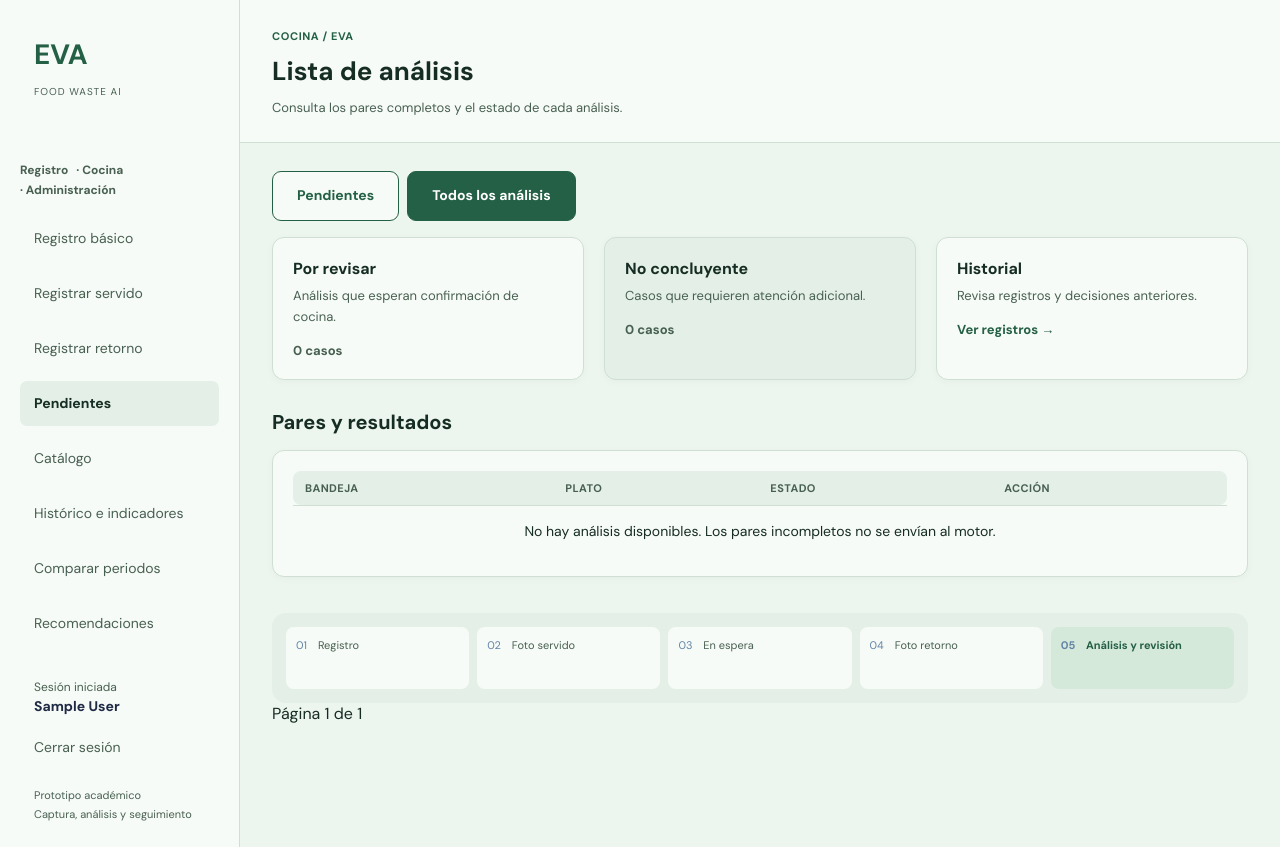
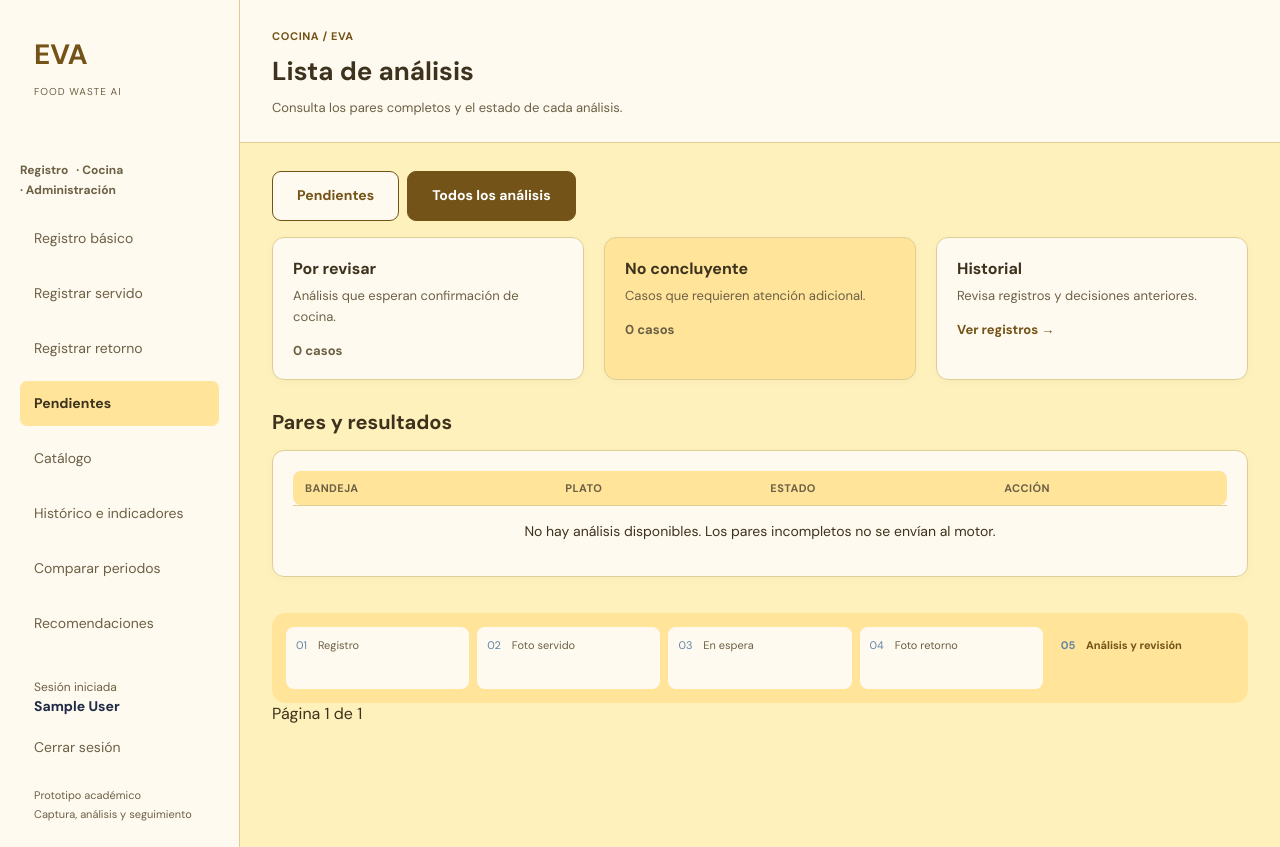
Before and after one commit to Sshadowcitoo/EVA, a Django app: page /analisis/ in a window 1280 px wide. Run offline with Django 5.2, Linux system fonts and the light colour scheme; the visitor is signed in with stand-in values (Sample User, id 1); data that the repository does not hold is empty.

Commit message:
Aplica amarillo pastel y crema a la paleta compartida

```diff
--- a/static/css/eva_pastel.css
+++ b/static/css/eva_pastel.css
@@ -1,13 +1,14 @@
 /* Sistema visual compartido. Los colores de máscaras y estados conservan su semántica. */
 .eva-pastel {
-  --eva-canvas: #edf5ef;
-  --eva-surface: #f7fbf7;
-  --eva-emphasis: #e4f0e7;
-  --eva-border: #cfdfd3;
-  --eva-ink: #162d23;
-  --eva-muted: #486052;
-  --eva-action: #246045;
-  --eva-action-hover: #194b34;
+  --eva-canvas: #fff1bb;
+  --eva-surface: #fffaf0;
+  --eva-emphasis: #ffe49a;
+  --eva-border: #dfce97;
+  --eva-ink: #3d321d;
+  --eva-muted: #6c6045;
+  --eva-action: #735317;
+  --eva-action-hover: #59400f;
+  --eva-chart: #246045;
   --eva-warning-bg: #fff4df;
   --eva-warning: #6e4b12;
   --eva-error-bg: #faeceb;
@@ -45,7 +46,7 @@
 .eva-pastel .historico :is(input, select, textarea) {
   color: var(--eva-ink);
   background: var(--eva-surface);
-  border-color: #7d9b86;
+  border-color: #97825b;
 }
 
 .eva-pastel .historico-aviso { background: var(--eva-warning-bg); color: var(--eva-warning); }
@@ -102,8 +103,8 @@
 .eva-bar-label { display: flex; justify-content: space-between; gap: 12px; font-size: 13px; overflow-wrap: anywhere; }
 .eva-bar meter { width: 100%; height: 12px; display: block; margin-top: 4px; }
 .eva-bar meter::-webkit-meter-bar { background: var(--eva-emphasis); border: 0; }
-.eva-bar meter::-webkit-meter-optimum-value { background: var(--eva-action); }
-.eva-bar meter::-moz-meter-bar { background: var(--eva-action); }
+.eva-bar meter::-webkit-meter-optimum-value { background: var(--eva-chart); }
+.eva-bar meter::-moz-meter-bar { background: var(--eva-chart); }
 
 @media (min-width: 1000px) {
   .eva-indicadores .app-layout { grid-template-columns: 240px minmax(0, 1fr); }
@@ -133,9 +134,9 @@
 .eva-trend { width: 100%; max-height: 200px; }
 .eva-trend text { fill: var(--eva-muted); font-size: 12px; }
 .eva-trend-grid { stroke: var(--eva-border); }
-.eva-trend-line { stroke: var(--eva-action); stroke-width: 2.5; }
-.eva-trend-point { fill: var(--eva-action); }
-.eva-trend-partial { fill: var(--eva-surface); stroke: var(--eva-action); stroke-width: 2; }
+.eva-trend-line { stroke: var(--eva-chart); stroke-width: 2.5; }
+.eva-trend-point { fill: var(--eva-chart); }
+.eva-trend-partial { fill: var(--eva-surface); stroke: var(--eva-chart); stroke-width: 2; }
 .eva-indicadores .eva-week-details summary { color: var(--eva-action); font-size: 13px; }
 .eva-indicadores .eva-week-table :is(th, td) { padding: 6px 4px; min-width: 0; font-size: 12px; }
 @media (max-width: 640px) {
@@ -147,13 +148,13 @@
 .eva-pastel { min-height: 100vh; }
 .eva-pastel .workspace { background: var(--eva-canvas); }
 .eva-pastel .page-header { border-color: var(--eva-border); }
-.eva-pastel .panel { box-shadow: 0 2px 8px rgb(22 45 35 / 3%); }
+.eva-pastel .panel { box-shadow: 0 2px 8px rgb(61 50 29 / 3%); }
 .eva-pastel :is(.form-field, .capture-search-field, .revision-acciones select) {
   background: var(--eva-surface); border-color: var(--eva-border);
 }
 .eva-pastel :is(input, select, textarea) { color: var(--eva-ink); accent-color: var(--eva-action); }
 .eva-pastel :is(.capture-fields, .capture-operation, .rec-campo, .historico-campo) :is(input, select, textarea) {
-  background: var(--eva-surface); border-color: #7d9b86;
+  background: var(--eva-surface); border-color: #97825b;
 }
 .eva-pastel :is(.form-field label, .capture-search-field label, .revision-acciones label, .form-field-group legend) { color: var(--eva-muted); }
 .eva-pastel :is(.form-field:focus-within, .login-card .form-field:focus-within) { outline: 2px solid var(--eva-action); outline-offset: 3px; }
@@ -191,7 +192,7 @@
 .eva-pastel .danger-button:hover { background: #702020; }
 .eva-pastel :is(.button, .historico button, .recomendaciones button):disabled,
 .eva-pastel :is(.button, .historico button, .recomendaciones button):disabled:hover {
-  background: #dfe8e1; color: #486052; border-color: #c5d5ca; cursor: not-allowed;
+  background: #e9e1ca; color: #6c6045; border-color: #d8ccb0; cursor: not-allowed;
 }
 /* No teñir QR, fotografías ni leyendas de componentes: son evidencia. */
 .eva-pastel .login-layout { grid-template-columns: minmax(0, .95fr) minmax(0, 1.05fr); }
@@ -232,9 +233,9 @@
 .eva-pastel .catalog-tabs a:hover { background: var(--eva-emphasis); }
 .eva-pastel .catalog-tabs a[aria-current="page"] { background: var(--eva-action); color: var(--eva-surface); border-color: var(--eva-action); }
 .eva-pastel .process-steps li { background: var(--eva-surface); color: var(--eva-muted); }
-.eva-pastel .process-steps li.current { background: #d5e9db; color: var(--eva-action); }
+.eva-pastel .process-steps li.current { background: #ffe49a; color: var(--eva-action); }
 
-.eva-pastel :is(input, select, textarea) { background-color: var(--eva-surface); border-color: #7d9b86; }
+.eva-pastel :is(input, select, textarea) { background-color: var(--eva-surface); border-color: #97825b; }
 .eva-pastel .data-table td { color: var(--eva-ink); }
 
 /* Mascotas de estado: acompañan el texto sin cubrir formularios ni fotografías. */
--- a/templates/base.html
+++ b/templates/base.html
@@ -6,7 +6,7 @@
     <meta name="viewport" content="width=device-width, initial-scale=1.0" />
     <title>{% block title %}EVA{% endblock %}</title>
     <link rel="stylesheet" href="{% static 'css/eva.css' %}" />
-    <link rel="stylesheet" href="{% static 'css/eva_pastel.css' %}?v=20261109-mascotas" />
+    <link rel="stylesheet" href="{% static 'css/eva_pastel.css' %}?v=20261109-amarillo-crema" />
     <link rel="stylesheet" href="{% static 'css/navegacion.css' %}" />
     {% block page_styles %}{% endblock %}
   </head>
--- a/templates/registration/login.html
+++ b/templates/registration/login.html
@@ -6,7 +6,7 @@
     <meta name="viewport" content="width=device-width, initial-scale=1.0" />
     <title>Acceso | EVA</title>
     <link rel="stylesheet" href="{% static 'css/eva.css' %}" />
-    <link rel="stylesheet" href="{% static 'css/eva_pastel.css' %}?v=20261109-mascotas" />
+    <link rel="stylesheet" href="{% static 'css/eva_pastel.css' %}?v=20261109-amarillo-crema" />
     <link rel="stylesheet" href="{% static 'css/acceso.css' %}?v=20261109-mascotas" />
 </head>
 
```
